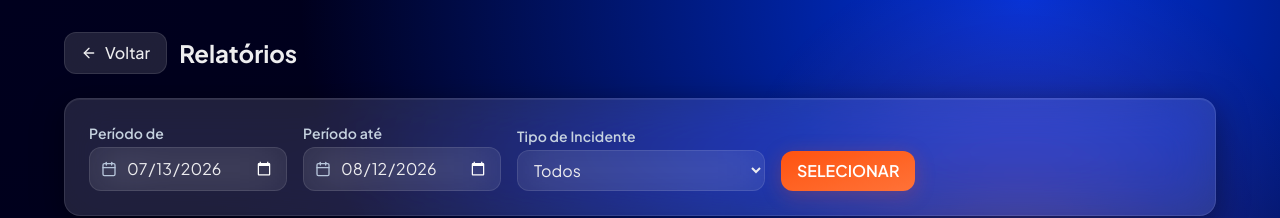
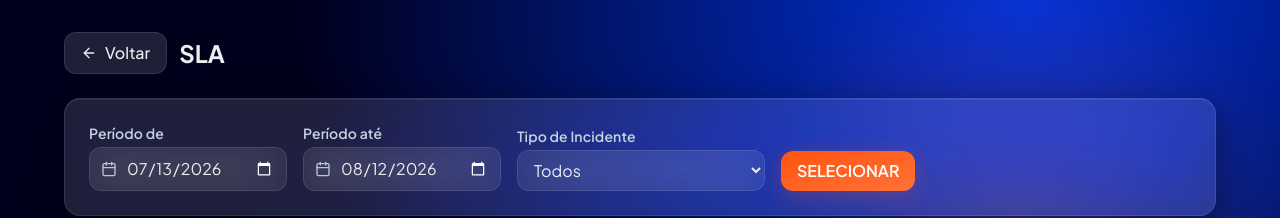
Before and after one commit to fabioferreira-olos/myapps, a React (Vite) app in the folder GeradorRCA/: page /reports in a window 1280 px wide. Shown: the top 218 px of the page. Built offline with nearby package versions, Linux system fonts and the light colour scheme; no server answers.

Commit message:
fix: atualizar títulos das páginas - RCAs Gravadas → Relatórios RCA, Relatórios → SLA

```diff
--- a/GeradorRCA/src/components/RCAList.tsx
+++ b/GeradorRCA/src/components/RCAList.tsx
@@ -142,7 +142,7 @@ export default function RCAList() {
             Voltar
           </button>
           <h1 className="text-2xl font-bold text-oid-text">
-            RCAs Gravadas
+            Relatórios RCA
           </h1>
           <button
             onClick={() => {
--- a/GeradorRCA/src/components/Reports.tsx
+++ b/GeradorRCA/src/components/Reports.tsx
@@ -120,7 +120,7 @@ export default function Reports() {
             Voltar
           </button>
           <h1 className="text-2xl font-bold text-oid-text">
-            Relatórios
+            SLA
           </h1>
         </div>
 
```
